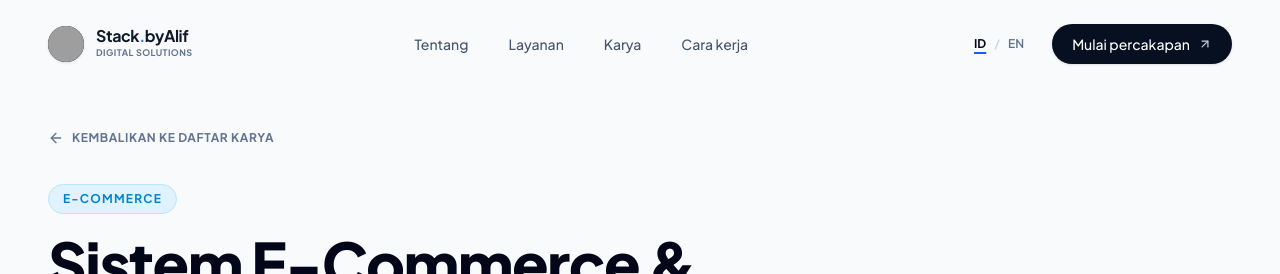
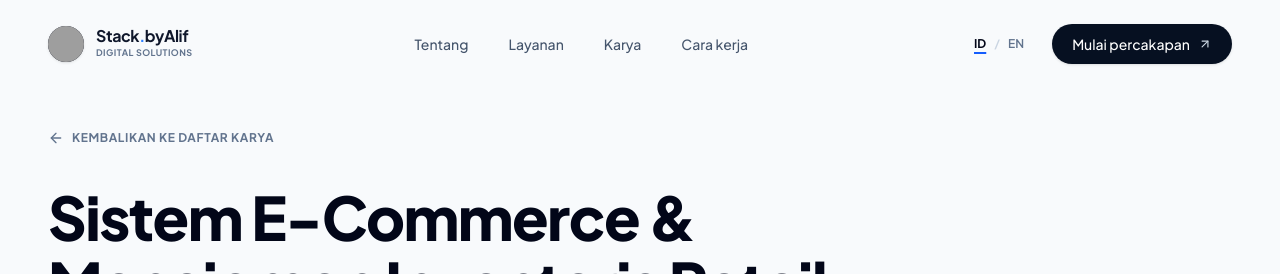
Before and after one commit to apege/Stack.byAlif, a Next.js app: page /projects/jumpscare-industriez in a window 1280 px wide. Shown: the top 274 px of the page. Built offline with nearby package versions, Linux system fonts and the light colour scheme; grey boxes are pictures that could not be loaded.

Commit message:
style(projects): remove generic tag pill badge above H1 title

```diff
--- a/app/projects/[slug]/ProjectDetail.tsx
+++ b/app/projects/[slug]/ProjectDetail.tsx
@@ -36,16 +36,13 @@ export default function ProjectDetail({ project, nextProject }: Props) {
           </Link>
         </motion.div>
 
-        {/* Title & Short Tag Header */}
+        {/* Title Header */}
         <motion.div
           initial={{ opacity: 0, y: 20 }}
           animate={{ opacity: 1, y: 0 }}
           transition={{ duration: 0.5 }}
           className="mb-10 max-w-4xl"
         >
-          <span className="inline-block text-xs font-bold tracking-widest text-sky-600 bg-sky-100 px-3.5 py-1.5 rounded-full border border-sky-200 uppercase mb-4">
-            {project.tags[0] || 'SYSTEM SOLUTION'}
-          </span>
           <h1 className="text-3xl md:text-5xl lg:text-6xl font-extrabold text-slate-950 leading-[1.1] tracking-tight mb-4">
             {project.title}
           </h1>
```
